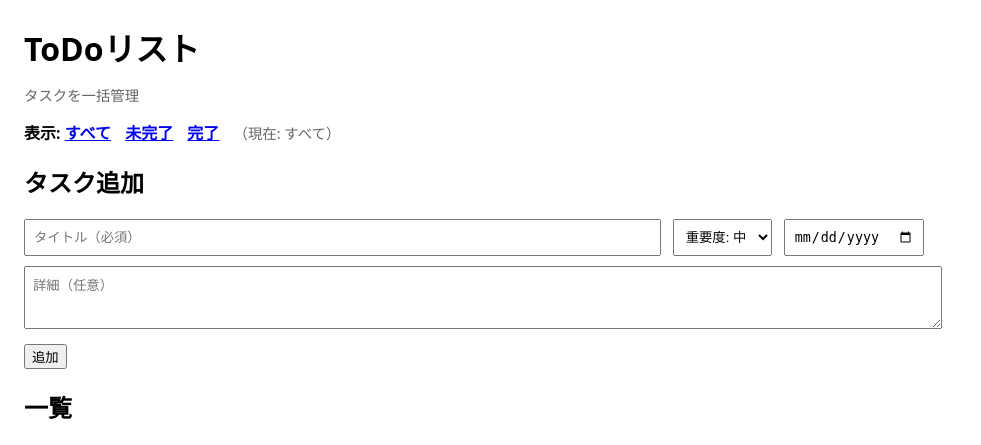
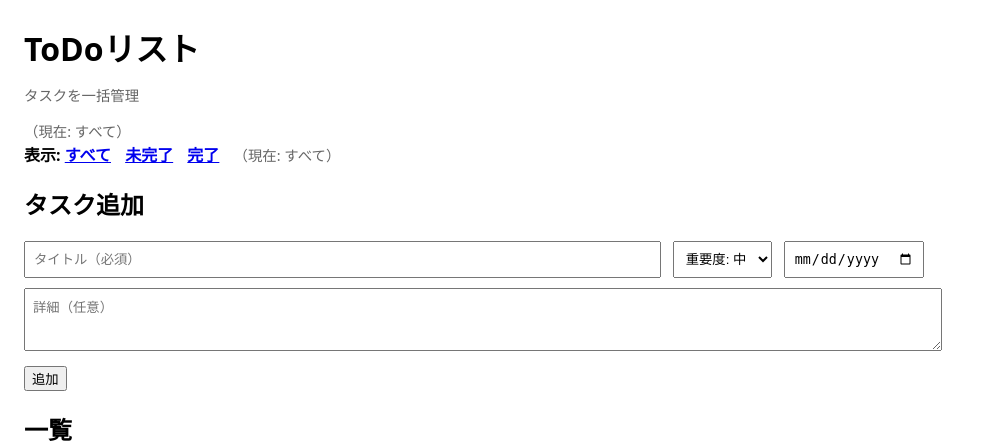
Before and after one commit to chyr23042-create/ToDoList, a Flask app: page / in a window 1280 px wide. Shown: the top 445 px of the page, without its empty margins (0-981 px from the left). Run offline with Flask 3, Linux system fonts and the light colour scheme.

Commit message:
Update index.html

```diff
--- a/templates/index.html
+++ b/templates/index.html
@@ -21,6 +21,7 @@
   <p class="muted">タスクを一括管理</p>
 
   {% set label = {'all':'すべて', 'todo':'未完了', 'done':'完了'} %}
+  <span class="muted">（現在: {{ label.get(filter_mode, 'すべて') }}）</span>
 
   <div class="filters">
     <strong>表示:</strong>
```
